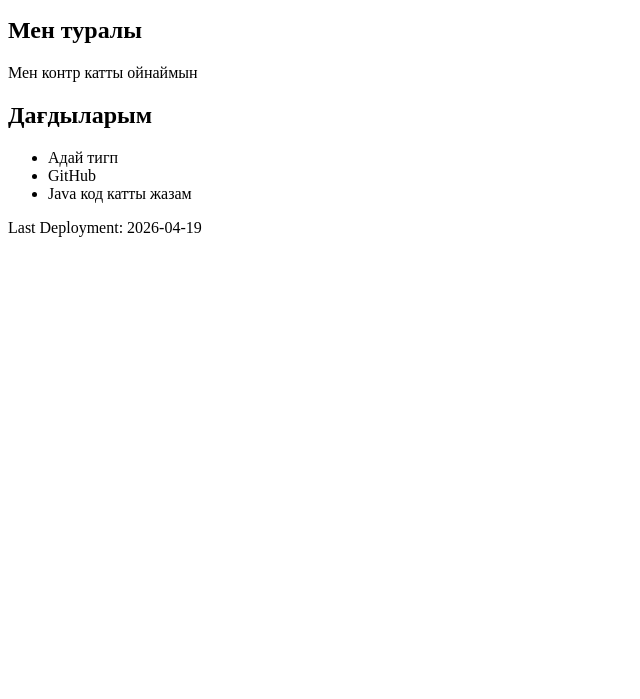
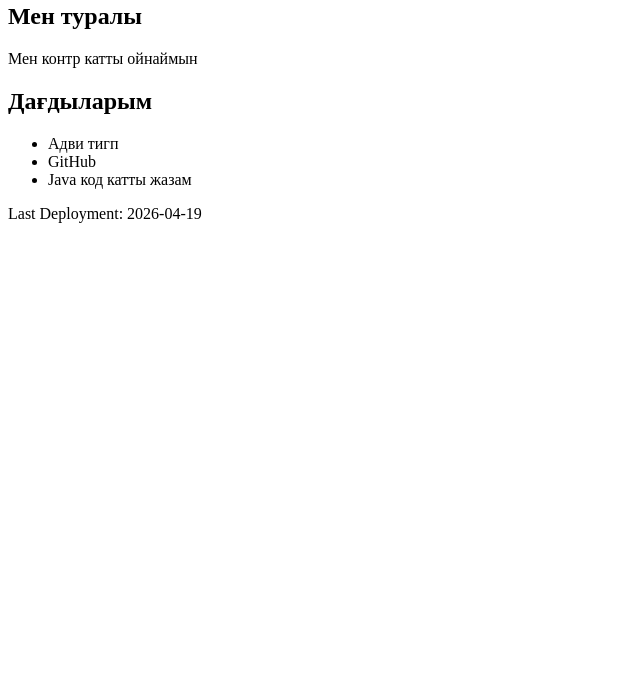
Before and after one commit to KashimoW/my-devops-portfolio, a plain HTML site: page index.html in a window 1280 px wide. Shown: the part 101-800 px from the top of the page, without its empty margins (0-640 px from the left). Drawn offline with Linux system fonts and the light colour scheme.

Commit message:
Update index.html

```diff
--- a/index.html
+++ b/index.html
@@ -1,11 +1,5 @@
-<!DOCTYPE html>
-<html lang="en">
-<head>
-  <meta charset="UTF-8">
-  <title>Менің Portfolio</title>
-  <link rel="stylesheet" href="style.css">
-</head>
 <body>
+  <div class="container">
 
     <header>
       <h1>Yerkhan</h1>
@@ -20,7 +14,7 @@
     <section>
       <h2>Дағдыларым</h2>
       <ul>
-      <li>Адай тигп</li>
+        <li>Адви тигп</li>
         <li>GitHub</li>
         <li>Java код катты жазам</li>
       </ul>
@@ -30,5 +24,5 @@
       <p>Last Deployment: 2026-04-19</p>
     </footer>
 
+  </div>
 </body>
-</html>
```
Lines whose indentation alone changed are shown as unchanged.
